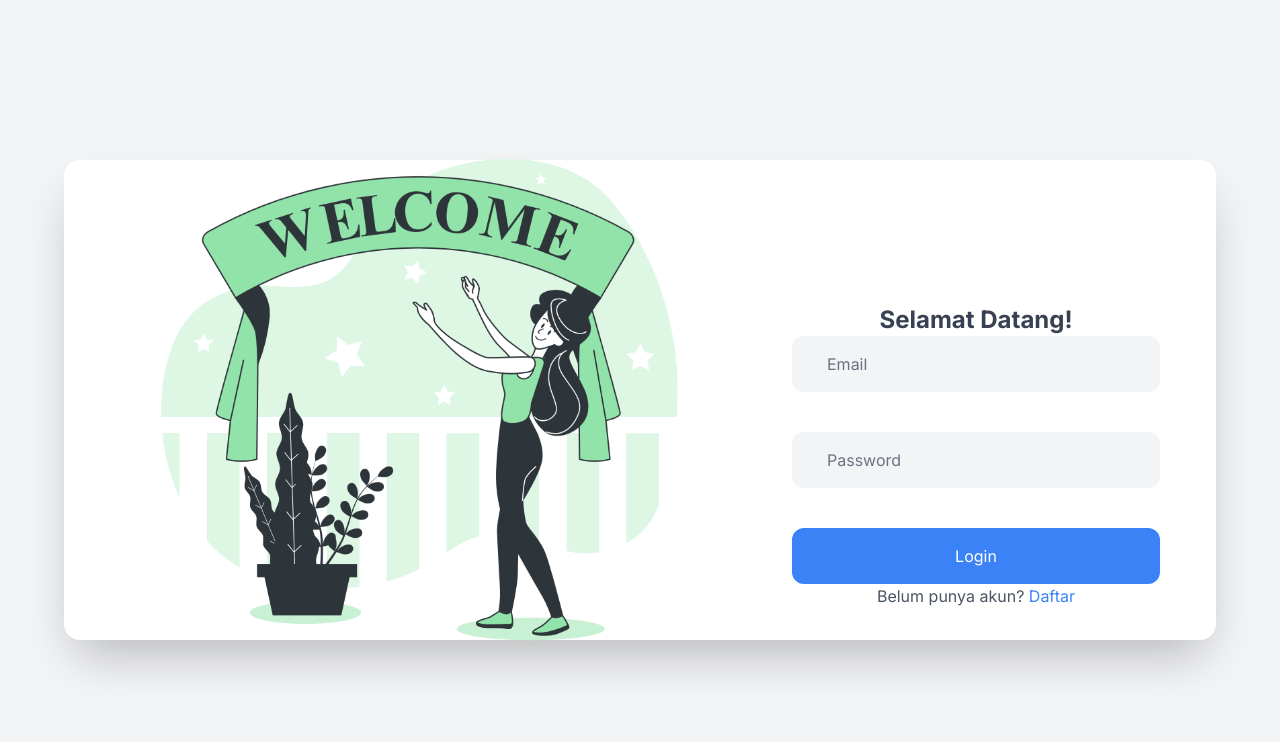
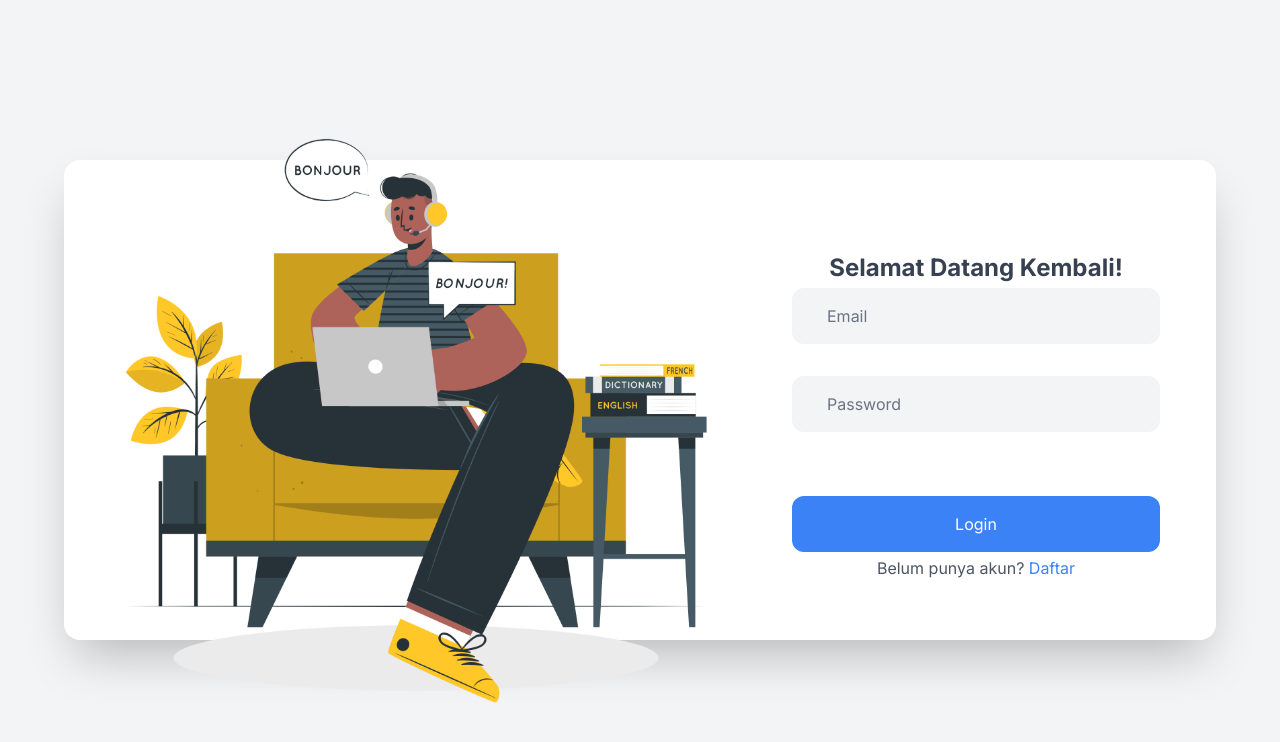
Before and after one commit to aacmal/finaki, a Next.js app: page /auth/login in a window 1280 px wide. Shown: the top 742 px of the page. Built offline with nearby package versions, Linux system fonts and the light colour scheme.

Commit message:
refactor LoginPage

```diff
--- a/app/auth/login/page.tsx
+++ b/app/auth/login/page.tsx
@@ -1,26 +1,36 @@
+"use client";
+
+import AuthCard from "@/components/AuthCard/AuthCard";
+import AuthCardContent from "@/components/AuthCard/AuthCardContent";
+import Button from "@/dls/Button/Button";
+import FormGroup from "@/dls/Form/FormGroup";
 import InputWithLabel from "@/dls/Form/InputWithLabel";
 import Heading from "@/dls/Heading";
 import Image from "@/dls/Image";
+import { Routes } from "@/types/Routes";
+import Link from "next/link";
 import React from "react";
 
 type Props = {};
 
-// TODO: Refactor this component
+const LoginPage = (props: Props) => {
+  function onSubmitHandler(e: React.FormEvent<HTMLFormElement>) {
+    e.preventDefault();
+    alert("submitted");
+  }
 
-const LoginPage = (props: Props) => {
   return (
-    <div className="flex flex-col lg:flex-row items-center h-full">
+    <AuthCard>
       <Image
-        src="/images/register_illustration.png"
+        src="/images/login_illustration.png"
         alt="Register Illustration"
         className="w-[40%] lg:w-[60%] aspect-square"
       />
-      <div className="flex flex-col justify-evenly pb-10 lg:pt-16 px-6 md:px-10 w-full lg:gap-0 gap-9 lg:w-[40%] h-fit lg:h-full">
-        <Heading level={1} className="text-center mt-2 lg:mt-16">
-          Selamat Datang!
+      <AuthCardContent>
+        <Heading level={1} className="text-center mt-2">
+          Selamat Datang Kembali!
         </Heading>
-        <form action="">
-          <div className=" space-y-10">
+        <FormGroup onSubmit={onSubmitHandler}>
           <InputWithLabel
             label="Email"
             id="email"
@@ -37,19 +47,18 @@ const LoginPage = (props: Props) => {
             minLength={5}
             required
           />
-            <button
-              className="px-4 py-4 w-full bg-blue-500 rounded-xl text-white transition-all hover:shadow-2xl hover:shadow-blue-200"
-              type="submit"
-            >
+          <Button width="full" type="submit" className="!mt-16">
             Login
-            </button>
-          </div>
-        </form>
+          </Button>
+        </FormGroup>
         <span className="text-center justify-self-end text-gray-600">
-          Belum punya akun? <span className="text-blue-500">Daftar</span>
+          Belum punya akun?{" "}
+          <Link href={Routes.Register} className="text-blue-500">
+            Daftar
+          </Link>
         </span>
-      </div>
-    </div>
+      </AuthCardContent>
+    </AuthCard>
   );
 };
 
--- /dev/null
+++ b/components/AuthCard/AuthCard.tsx
@@ -0,0 +1,15 @@
+import React from "react";
+
+type Props = {
+  children: React.ReactNode;
+};
+
+const AuthCard = ({ children }: Props) => {
+  return (
+    <div className="flex flex-col lg:flex-row items-center h-full">
+      {children}
+    </div>
+  );
+};
+
+export default AuthCard;
--- /dev/null
+++ b/components/AuthCard/AuthCardContent.tsx
@@ -0,0 +1,22 @@
+import classNames from "classnames";
+import React from "react";
+
+type Props = {
+  children: React.ReactNode;
+  className?: string;
+};
+
+const AuthCardContent = ({ children, className }: Props) => {
+  return (
+    <div
+      className={classNames(
+        "flex flex-col justify-evenly pb-10 lg:pt-16 px-6 md:px-10 w-full lg:gap-0 gap-9 lg:w-[40%] h-fit lg:h-full",
+        className
+      )}
+    >
+      {children}
+    </div>
+  );
+};
+
+export default AuthCardContent;
--- /dev/null
+++ b/components/dls/Button/Button.tsx
@@ -0,0 +1,28 @@
+import classNames from "classnames";
+import React from "react";
+
+type Props = {
+  children: React.ReactNode;
+  type: "submit" | "button";
+  width: "full" | "auto" | "fit";
+  className?: string;
+};
+
+const Button = ({ children, type, width, className }: Props) => {
+  return (
+    <button
+      type={type}
+      className={classNames(
+        "px-4 py-4 bg-blue-500 rounded-xl text-white transition-all hover:shadow-2xl hover:shadow-blue-200",
+        { "w-full": width === "full" },
+        { "w-auto": width === "auto" },
+        { "w-fit": width === "fit" },
+        className
+      )}
+    >
+      {children}
+    </button>
+  );
+};
+
+export default Button;
--- /dev/null
+++ b/components/dls/Form/FormGroup.tsx
@@ -0,0 +1,16 @@
+import React from "react";
+
+type Props = {
+  children: React.ReactNode;
+  onSubmit: (e: React.FormEvent<HTMLFormElement>) => void;
+};
+
+const FormGroup = ({ children, onSubmit }: Props) => {
+  return (
+    <form onSubmit={onSubmit} action="">
+      <div className="space-y-8">{children}</div>
+    </form>
+  );
+};
+
+export default FormGroup;
```
Lines whose indentation alone changed are shown as unchanged.
